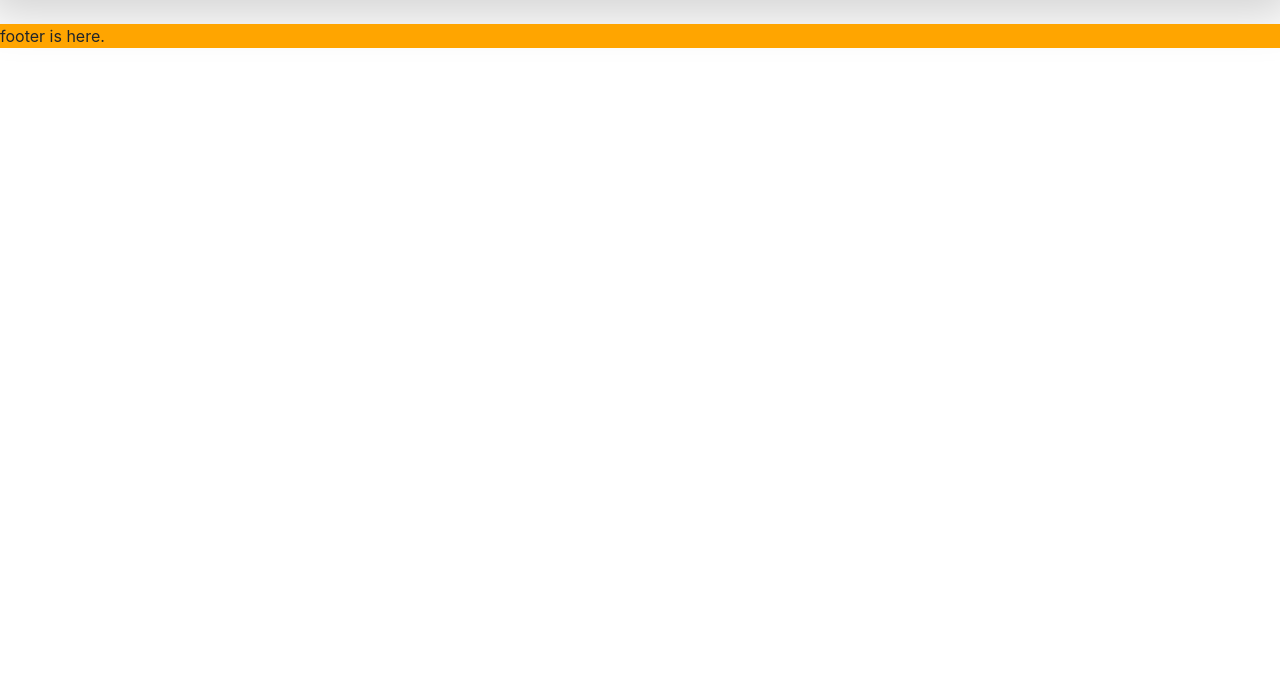
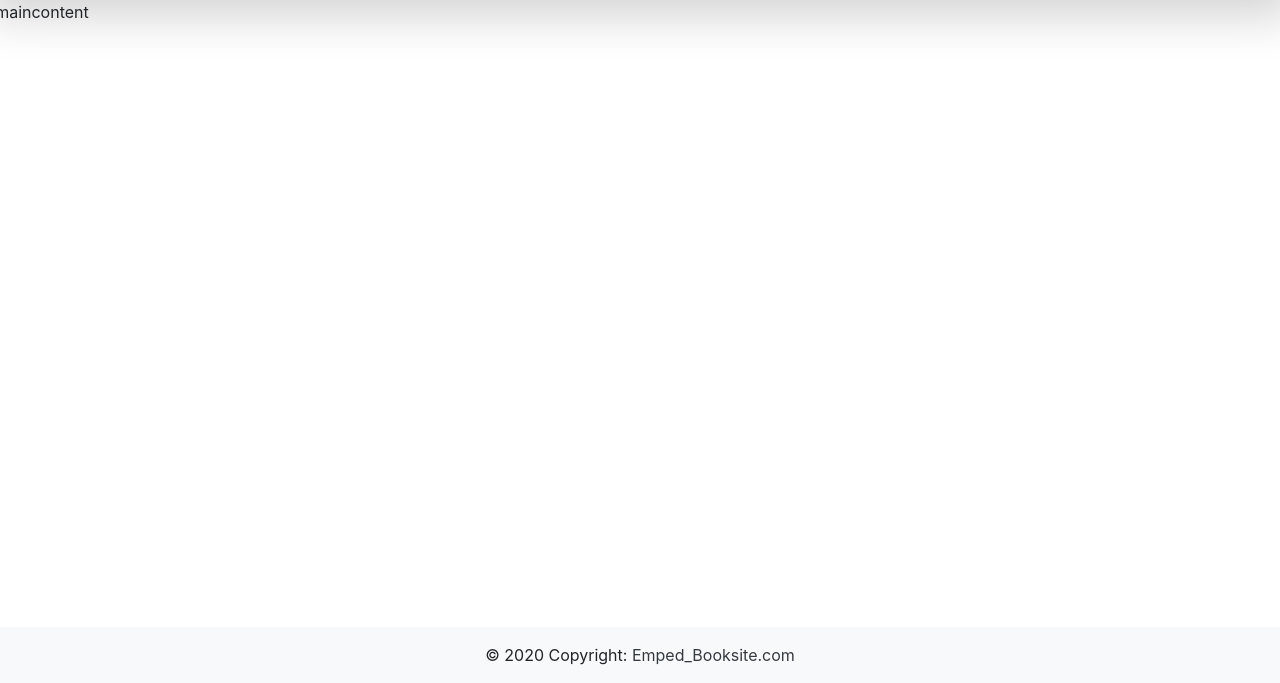
Before and after one commit to empedbookrentals/empedbookrentalswebsite, a Django app: page / in a window 1280 px wide. Shown: the part 117-800 px from the top of the page. Run offline with Django 3.2, Linux system fonts and the light colour scheme; some libraries are stand-ins or nearby versions.

Commit message:
added sample FOOTER

```diff
--- a/Emped_books/Emped_booksite/templates/Emped_booksite/home.html
+++ b/Emped_books/Emped_booksite/templates/Emped_booksite/home.html
@@ -97,19 +97,25 @@
 				</div>
 			</div>
 		</nav>
-		<nav class="nav navbar fixed-bottom d-flex justify-content-between d-lg-none d-xl-none shadow-lg bg-white rounded">
-			<a href="#" class="nav-item px-2"><i class="bi bi-house" style="font-size: 2rem;"></i></a>
-			<a href="#" class="nav-item px-2"><i class="bi bi-shop" style="font-size: 2rem;"></i></a>
-			<a href="#" class="nav-item px-2"><i class="bi bi-person" style="font-size: 2rem;"></i></a>
-			<a href="#" class="nav-item px-2"><i class="bi bi-suit-heart" style="font-size: 2rem;"></i></a>
-			<a href="#" class="nav-item px-2"><i class="bi bi-cart4" style="font-size: 2rem;"></i></a>
-		</nav>
+
 		<div class="row">
-			Hi
+			#maincontent
 		</div>
 
-		<footer style="background-color:orange;">
-			footer is here.
+		<footer class="footer">
+			<div class="fixed-bottom">
+				<div class="bg-light text-center text-lg-start text-center p-3" style="background-color: rgba(0, 0, 0, 0.2);">
+					 © 2020 Copyright:
+    				<a class="text-dark text-decoration-none" href="#">Emped_Booksite.com</a>
+				</div>
+				<nav class="nav navbar  d-flex justify-content-between d-lg-none d-xl-none shadow-lg bg-white rounded">
+					<a href="#" class="nav-item px-2"><i class="bi bi-house" style="font-size: 2rem;"></i></a>
+					<a href="#" class="nav-item px-2"><i class="bi bi-shop" style="font-size: 2rem;"></i></a>
+					<a href="#" class="nav-item px-2"><i class="bi bi-person" style="font-size: 2rem;"></i></a>
+					<a href="#" class="nav-item px-2"><i class="bi bi-suit-heart" style="font-size: 2rem;"></i></a>
+					<a href="#" class="nav-item px-2"><i class="bi bi-cart4" style="font-size: 2rem;"></i></a>
+				</nav>
+			</div>
 		</footer>
 	</body>
 </html>
```
